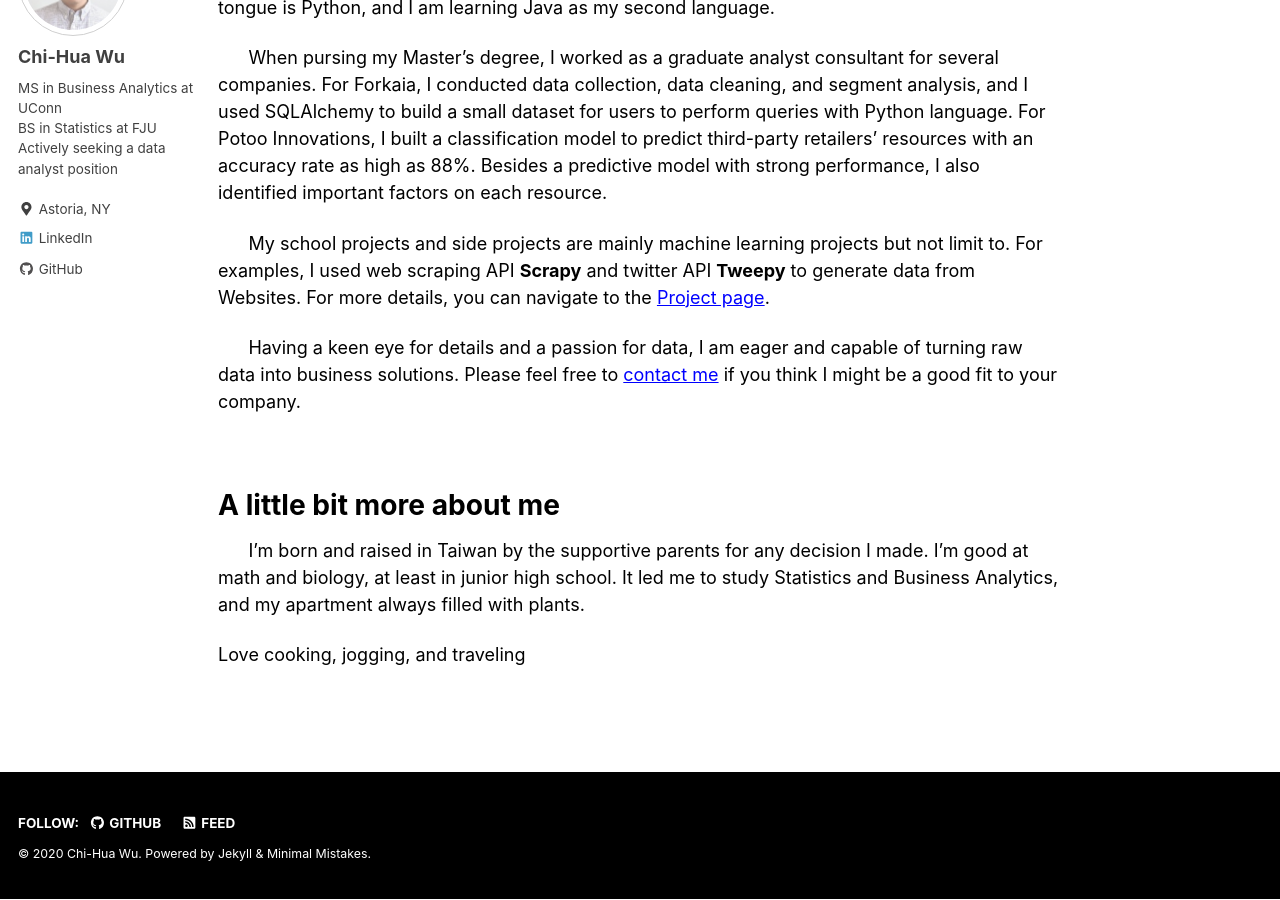
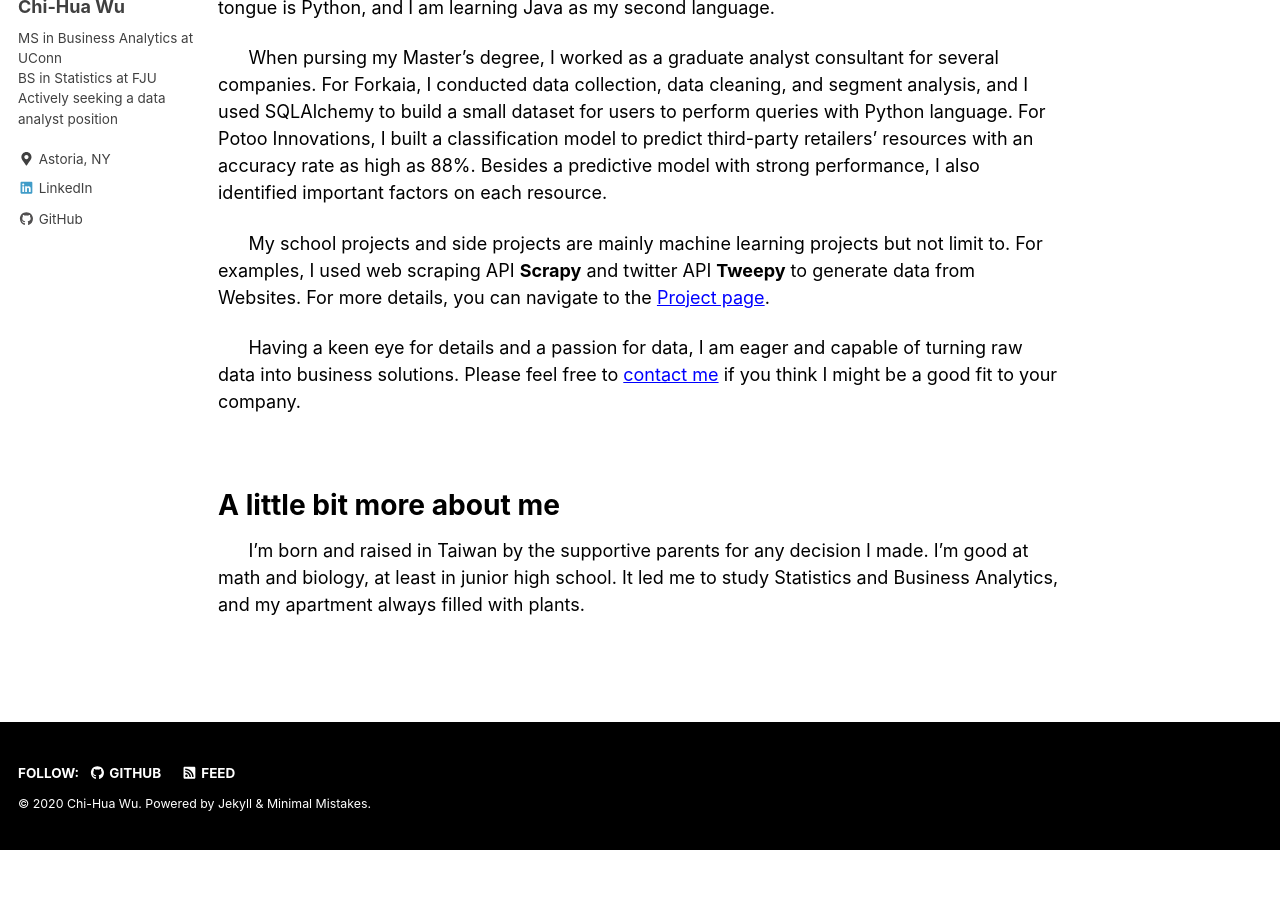
Before and after one commit to chw18019/chw18019.github.io, a Jekyll site: the page built from _pages/about.md, in a window 1280 px wide and 900 px high, scrolled down 427 px. Built offline with Jekyll 4.4.1, drawn with Linux system fonts in a browser that asks for light colours; nearby versions of some CDN libraries; after the commit the page ends 1276 px from its top, so only the background shows below that.

Commit message:
Update about.md

```diff
--- a/_pages/about.md
+++ b/_pages/about.md
@@ -17,5 +17,3 @@ header:
 <br>
 # A little bit more about me
 &nbsp;&nbsp;&nbsp;&nbsp;&nbsp;&nbsp;I'm born and raised in Taiwan by the supportive parents for any decision I made. I'm good at math and biology, at least in junior high school. It led me to study Statistics and Business Analytics, and my apartment always filled with plants.
-
-Love cooking, jogging, and traveling
```
